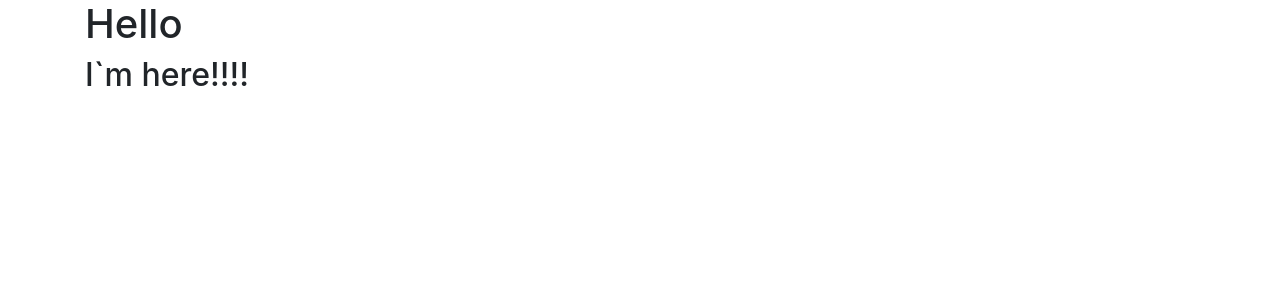
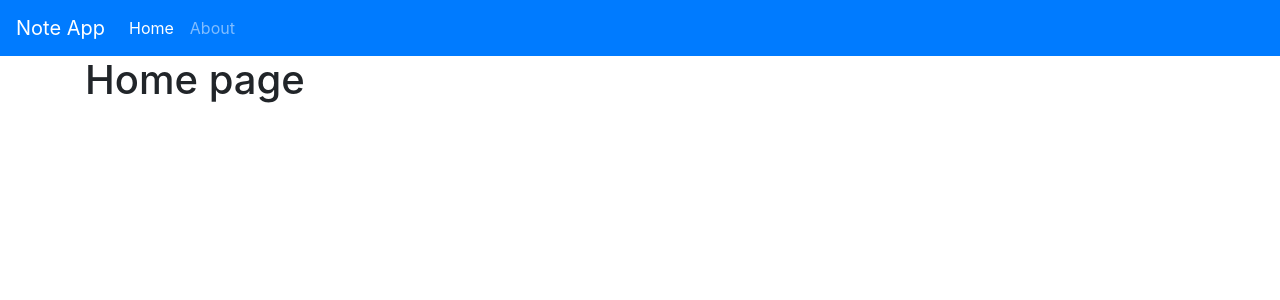
Before and after one commit to AndriiKasatkin/react-note-app, a React (Create React App) app: page / in a window 1280 px wide. Shown: the top 300 px of the page. Built offline with nearby package versions, Linux system fonts and the light colour scheme.

Commit message:
Add routing system and 2 pages home and about

```diff
--- a/src/App.js
+++ b/src/App.js
@@ -1,11 +1,20 @@
 import React from 'react'
+import { BrowserRouter, Route, Switch } from 'react-router-dom'
+import { Home } from './pages/Home'
+import { About } from './pages/About.js'
+import { Navbar } from './components/Navbar.js'
 
 function App() {
   return (
-    <div className="container">
-      <h1>Hello</h1>
-      <h2>I`m here!!!!</h2>
-    </div>
+    <BrowserRouter>
+      <Navbar />
+      <div className="container">
+        <Switch>
+          <Route path={'/'} exact component={Home} />
+          <Route path={'/about'} component={About} />
+        </Switch>
+      </div>
+    </BrowserRouter>
   )
 }
 
--- /dev/null
+++ b/src/components/Navbar.js
@@ -0,0 +1,20 @@
+import React from 'react'
+import { NavLink } from 'react-router-dom'
+
+export const Navbar = () => (
+  <nav className="navbar navbar-dark navbar-expand-lg bg-primary">
+    <div className="navbar-brand">Note App</div>
+    <ul className="navbar-nav">
+      <li className="nav-item">
+        <NavLink className="nav-link" to="/" exact>
+          Home
+        </NavLink>
+      </li>
+      <li className="nav-item">
+        <NavLink className="nav-link" to="/about">
+          About
+        </NavLink>
+      </li>
+    </ul>
+  </nav>
+)
--- /dev/null
+++ b/src/pages/About.js
@@ -0,0 +1,9 @@
+import React, { Fragment } from 'react'
+
+export const About = () => {
+  return (
+    <Fragment>
+      <h1>About page</h1>
+    </Fragment>
+  )
+}
--- /dev/null
+++ b/src/pages/Home.js
@@ -0,0 +1,9 @@
+import React, { Fragment } from 'react'
+
+export const Home = () => {
+  return (
+    <Fragment>
+      <h1>Home page</h1>
+    </Fragment>
+  )
+}
```
